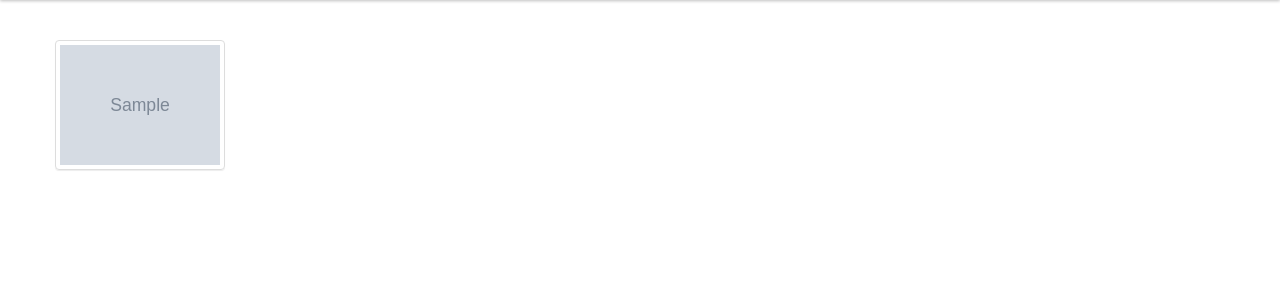
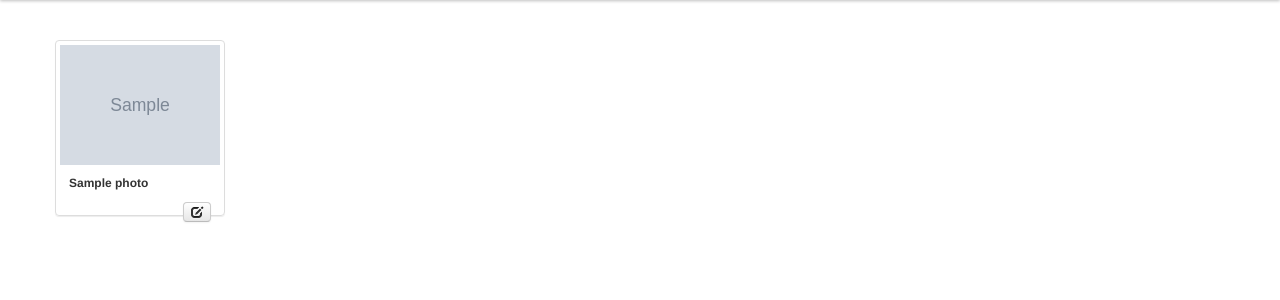
Before and after one commit to PeithVergil/django-uploadify, a Django app: template imahe/templates/imahe/gallery.html in a window 1280 px wide. Shown: the part 40-340 px from the top of the page. Run offline with Django 3.2, Linux system fonts and the light colour scheme; the template is opened without the code that fills it: most values are stand-ins (such as "Sample title", 1, 10 or a date in 2020); grey boxes marked "Sample" are stand-in pictures; style sheets or scripts are compiled from the project's sources; some libraries are stand-ins or nearby versions.

Commit message:
* Added an edit button to every thumbnail in the gallery page.

```diff
--- a/assets/less/global.less
+++ b/assets/less/global.less
@@ -20,3 +20,9 @@ ul.errorlist {
 	color: #FF0000;
 	font-size: 0.8em;
 }
+
+.thumbnail {
+	.actions {
+		margin-top: 10px;
+	}
+}
--- a/imahe/templates/imahe/gallery.html
+++ b/imahe/templates/imahe/gallery.html
@@ -15,9 +15,19 @@
 	<ul class="thumbnails">
 	{% for photo in photo_list %}
 		<li class="span2">
-			<a class="thumbnail" href="{% url imahe_viewer pk=photo.id %}">
-				<img alt="" src="{{ photo.thumb.url }}" />
-			</a>
+			<div class="thumbnail">
+				<a href="{% url imahe_viewer pk=photo.id %}">
+					<img alt="" src="{{ photo.thumb.url }}" />
+				</a>
+				<div class="caption">
+					<h5>{{ photo.title }}</h5>
+					<div class="actions">
+						<a class="btn btn-mini pull-right" href="{% url imahe_editor pk=photo.id %}" title="Edit">
+							<i class="icon-edit"></i>
+						</a>
+					</div>
+				</div>
+			</div>
 		</li>
 	{% empty %}
 		<li>
```
Also changed, not shown: assets/css/img/glyphicons-halflings.png (added), data.sqlite.
